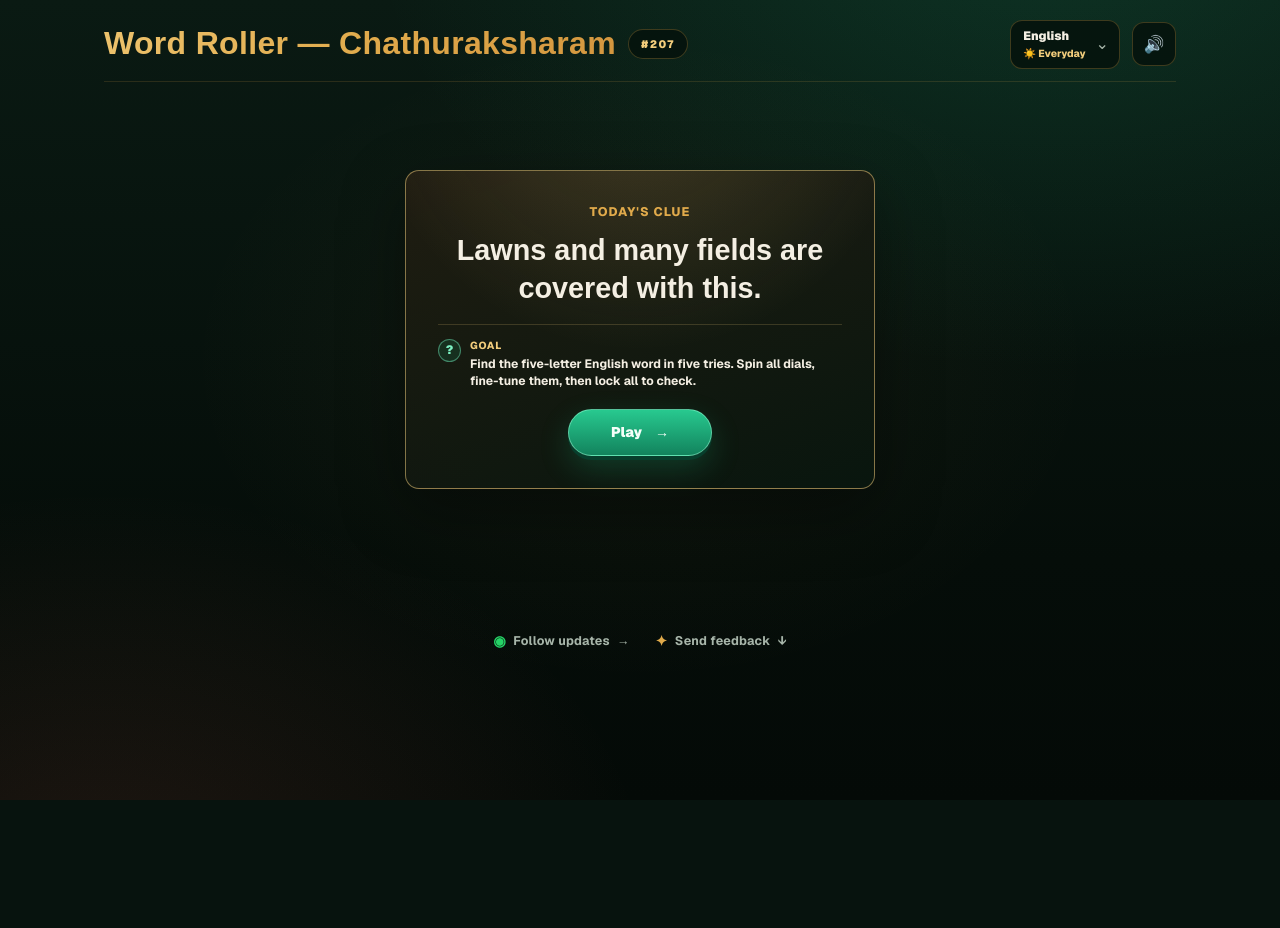
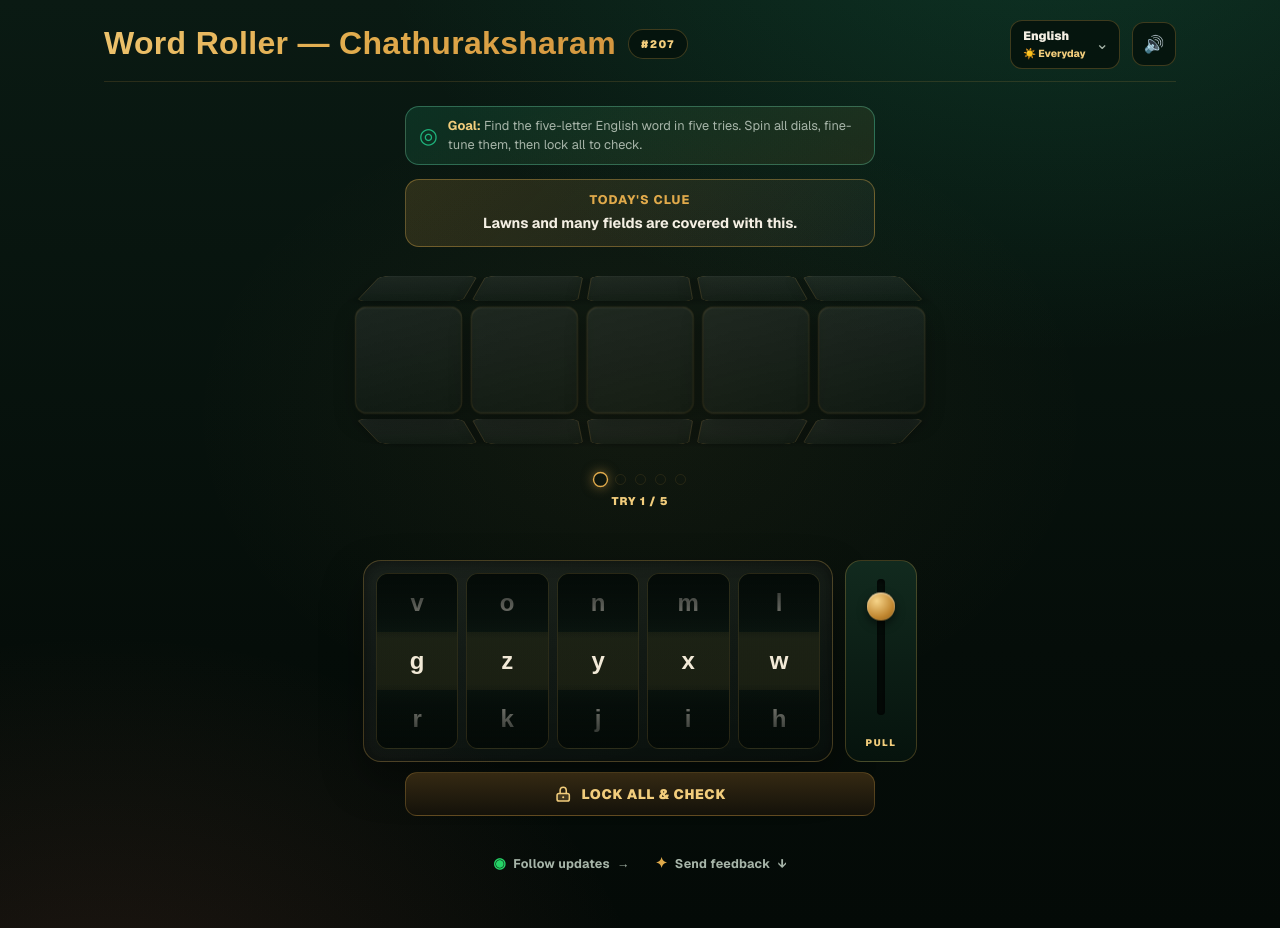
Before and after one commit to gireeshjr/chathuraksharam, a Next.js app: page / in a window 1280 px wide. Before the commit the page ends 800 px from the top, so only its background shows below. Built offline with nearby package versions, Linux system fonts and the light colour scheme; a web font is replaced by a local one.

Commit message:
Remove unrelated gameplay changes

```diff
--- a/app/components/SlotMachine.tsx
+++ b/app/components/SlotMachine.tsx
@@ -634,12 +634,7 @@ export default function SlotMachine({
 
     const onPointerDown = (event: PointerEvent) => {
       const target = event.target as HTMLElement;
-      // Keep the picker mounted through the confirmation button's full
-      // pointer sequence. Removing it on pointerdown shifts the layout and
-      // causes the subsequent click to miss the button.
-      if (!target.closest(".picker-pop, .reel-dial, .machine-lock")) {
-        closePicker(false);
-      }
+      if (!target.closest(".picker-pop, .reel-dial")) closePicker(false);
     };
 
     window.addEventListener("keydown", onKeyDown);
@@ -793,20 +788,6 @@ export default function SlotMachine({
       ref={machineRef}
       role="group"
     >
-      <div className="machine-lock-wrap">
-        <button
-          aria-label={allLocked ? "Checking the selected word" : "Lock all five dials and check the word"}
-          aria-pressed={allLocked}
-          className={`machine-lock ${allLocked ? "locked" : ""} ${!interacted ? "waiting" : ""} ${guideStep === "lock" ? "coach-target" : ""}`}
-          disabled={disabled || spinning || allLocked || !interacted}
-          onClick={submitAllLocks}
-          type="button"
-        >
-          <LockIcon open={false} />
-          {allLocked ? "Checking…" : interacted ? "Lock all & check" : guideLabels.pick}
-        </button>
-        {guideStep === "lock" ? <span className="coach-tip machine-lock-tip">{guideLabels.lock}</span> : null}
-      </div>
       <div className="machine-body">
         <div className="reel-bank">
           {positions.map((position, i) => {
@@ -916,6 +897,21 @@ export default function SlotMachine({
         <span className="sr-only">Press Space to pull the lever.</span>
       </div>
 
+      <div className="machine-lock-wrap">
+        <button
+          aria-label={allLocked ? "Checking the selected word" : "Lock all five dials and check the word"}
+          aria-pressed={allLocked}
+          className={`machine-lock ${allLocked ? "locked" : ""} ${guideStep === "lock" ? "coach-target" : ""}`}
+          disabled={disabled || spinning || allLocked}
+          onClick={submitAllLocks}
+          type="button"
+        >
+          <LockIcon open={false} />
+          {allLocked ? "Checking…" : "Lock all & check"}
+        </button>
+        {guideStep === "lock" ? <span className="coach-tip machine-lock-tip">{guideLabels.lock}</span> : null}
+      </div>
+
       {/* Inline callout: pops down under the reels with a caret pointing
           at the targeted reel. A pick advances to the next reel; tapping a
           different reel moves the caret there directly. */}
--- a/app/globals.css
+++ b/app/globals.css
@@ -701,136 +701,6 @@ button {
 
 .game-goal strong { color: var(--gold-bright); }
 
-/* Clue-first opening. Once play begins, the original drum and reel machine
-   return in one stable control stack; only the clue compacts. */
-.puzzle-clue.opening {
-  background:
-    radial-gradient(circle at 50% -30%, rgba(242, 205, 124, 0.18), transparent 58%),
-    linear-gradient(160deg, rgba(33, 29, 18, 0.96), rgba(9, 22, 15, 0.94));
-  border-color: rgba(242, 205, 124, 0.52);
-  box-shadow: 0 22px 64px rgba(0, 0, 0, 0.36);
-  margin-top: clamp(2rem, 8vh, 5rem);
-  padding: clamp(1.35rem, 4vw, 2rem);
-}
-
-.puzzle-clue.opening > p:not(.clue-english) {
-  font-family: "RIT Meera New", var(--font-display), sans-serif;
-  font-size: clamp(1.25rem, 4.5vw, 1.8rem);
-  line-height: 1.35;
-  margin: 0.55rem auto 0;
-  max-width: 25ch;
-}
-
-.opening-goal {
-  align-items: flex-start;
-  border-top: 1px solid rgba(242, 205, 124, 0.18);
-  color: var(--ink-dim);
-  display: flex;
-  font-size: 0.76rem;
-  gap: 9px;
-  line-height: 1.45;
-  margin: 1rem auto 0;
-  max-width: 34rem;
-  padding-top: 0.85rem;
-  text-align: left;
-}
-
-.opening-goal > span,
-.clue-help summary {
-  align-items: center;
-  background: rgba(31, 180, 125, 0.14);
-  border: 1px solid rgba(120, 245, 195, 0.44);
-  border-radius: 50%;
-  color: #7df1c2;
-  display: inline-flex;
-  flex: 0 0 auto;
-  font-family: var(--font-geist-sans), sans-serif;
-  font-size: 0.76rem;
-  font-weight: 900;
-  height: 23px;
-  justify-content: center;
-  width: 23px;
-}
-
-.opening-goal strong {
-  color: var(--gold-bright);
-  display: block;
-  font-size: 0.64rem;
-  letter-spacing: 0.08em;
-  margin-bottom: 2px;
-  text-transform: uppercase;
-}
-
-.clue-ready {
-  align-items: center;
-  background: linear-gradient(180deg, #28c98f, #12835d);
-  border: 1px solid rgba(143, 245, 205, 0.55);
-  border-radius: 999px;
-  box-shadow: 0 4px 0 #073e2c, 0 12px 30px rgba(31, 180, 125, 0.24);
-  color: #f5fff9;
-  display: inline-flex;
-  font-size: 0.88rem;
-  font-weight: 900;
-  gap: 0.8rem;
-  justify-content: center;
-  margin-top: 1.15rem;
-  min-width: 9rem;
-  padding: 0.75rem 1.15rem;
-}
-
-.clue-ready:hover,
-.clue-ready:focus-visible { filter: brightness(1.1); outline: 2px solid rgba(143, 245, 205, 0.65); outline-offset: 3px; }
-.clue-ready:active { box-shadow: 0 1px 0 #073e2c; transform: translateY(3px); }
-
-.puzzle-clue.compact {
-  margin-bottom: 10px;
-  padding: 9px 44px 10px 12px;
-  position: relative;
-}
-
-.puzzle-clue.compact strong { display: inline; margin-right: 0.45rem; }
-.puzzle-clue.compact > p { display: inline; }
-.puzzle-clue.compact > .clue-english { display: block; }
-
-.clue-help {
-  position: absolute;
-  right: 9px;
-  top: 8px;
-  z-index: 40;
-}
-
-.clue-help summary { cursor: pointer; list-style: none; }
-.clue-help summary::-webkit-details-marker { display: none; }
-.clue-help[open] summary { background: var(--emerald); color: #06150f; }
-
-.clue-help > div {
-  background: linear-gradient(160deg, rgba(18, 39, 29, 0.995), rgba(6, 18, 12, 0.995));
-  border: 1px solid rgba(120, 245, 195, 0.48);
-  border-radius: 12px;
-  box-shadow: 0 16px 42px rgba(0, 0, 0, 0.55);
-  color: var(--ink);
-  line-height: 1.5;
-  padding: 12px 14px;
-  position: absolute;
-  right: 0;
-  text-align: left;
-  top: calc(100% + 8px);
-  width: min(420px, calc(100vw - 42px));
-}
-
-.clue-help > div strong {
-  color: var(--gold-bright);
-  display: block;
-  font-size: 0.68rem;
-  letter-spacing: 0.08em;
-  margin: 0 0 4px;
-  text-transform: uppercase;
-}
-
-.clue-help > div p { color: var(--ink); font-size: 0.78rem; font-weight: 600; }
-
-.play-act { animation: puzzle-content-arrive 420ms cubic-bezier(0.22, 0.8, 0.24, 1) both; }
-
 .puzzle-clue.arriving,
 .game-goal.arriving {
   animation: puzzle-content-arrive 760ms cubic-bezier(0.22, 0.8, 0.24, 1) both;
@@ -1290,7 +1160,7 @@ button {
 }
 
 .machine-lock-wrap {
-  margin: 0 auto 10px;
+  margin: 10px auto 0;
   max-width: 470px;
   position: relative;
 }
@@ -1317,7 +1187,6 @@ button {
 .machine-lock:hover:not(:disabled), .machine-lock:focus-visible { background: linear-gradient(180deg, rgba(78, 59, 24, 0.99), rgba(31, 26, 12, 0.99)); border-color: var(--gold); outline: none; }
 .machine-lock:disabled { cursor: not-allowed; opacity: 0.45; }
 .machine-lock.locked { background: linear-gradient(180deg, rgba(15, 69, 48, 0.98), rgba(6, 31, 21, 0.98)); border-color: var(--emerald); color: #8ff5cd; }
-.machine-lock.waiting { background: rgba(11, 25, 17, 0.9); border-color: rgba(255, 255, 255, 0.12); color: var(--ink-faint); }
 .machine-lock-tip { bottom: calc(100% + 9px); }
 .machine-lock-tip::after { border-top: 6px solid var(--gold); bottom: -6px; }
 
--- a/app/page.tsx
+++ b/app/page.tsx
@@ -415,7 +415,6 @@ export default function Home() {
   const [showResultModal, setShowResultModal] = useState(false);
   const [showStreamMenu, setShowStreamMenu] = useState(false);
   const [machineResetKey, setMachineResetKey] = useState(0);
-  const [playStarted, setPlayStarted] = useState(false);
 
   useEffect(() => {
     document.documentElement.lang = pack.locale;
@@ -547,9 +546,8 @@ export default function Home() {
     [answer.word, pack, playableKeys, settledGuesses],
   );
 
-  // Keep the evaluated guess facing the player throughout its reveal, then
-  // roll forward to the next empty face so it is unmistakable that another
-  // turn has begun. Completed guesses remain available through the drum dots.
+  // Show the evaluated guess through its reveal, then roll to the next empty
+  // face so the start of another turn is unambiguous.
   const activeRow =
     revealing || gameOver
       ? Math.max(0, state.guesses.length - 1)
@@ -584,10 +582,9 @@ export default function Home() {
   );
   const continuationMessage = useMemo(() => {
     if (gameOver || revealing || state.guesses.length === 0) return "";
-    const lastGuess = state.guesses[state.guesses.length - 1];
     return getWrongGuessMessage(
       pack,
-      lastGuess,
+      state.guesses[state.guesses.length - 1],
       answer.word,
       state.guesses.length + 1,
     );
@@ -618,7 +615,6 @@ export default function Home() {
     setCopied(false);
     setShowResultModal(false);
     setRevealing(false);
-    setPlayStarted(initial.guesses.length > 0 || initial.solved);
     const savedSound = window.localStorage.getItem(SOUND_KEY) !== "off";
     setSoundOn(savedSound);
     setSfxEnabled(savedSound);
@@ -841,12 +837,10 @@ export default function Home() {
 
   function nextPuzzle() {
     setShowResultModal(false);
-    setPlayStarted(false);
     setPuzzleId((current) => current + 1);
   }
 
   function chooseLanguage(id: string) {
-    setPlayStarted(false);
     setLanguageId(id);
     setCategoryId("everyday");
     updateStreamUrl(id, "everyday");
@@ -854,7 +848,6 @@ export default function Home() {
   }
 
   function chooseCategory(id: string) {
-    setPlayStarted(false);
     setCategoryId(id);
     updateStreamUrl(pack.id, id);
     setPuzzleId(getDailyPuzzleId());
@@ -1050,9 +1043,16 @@ export default function Home() {
               aria-label={`${pack.name} ${category.label} word puzzle`}
               className="puzzle-panel tilt-body mx-auto w-full max-w-xl"
             >
+              <aside
+                className="game-goal arriving"
+                key={`goal-${pack.id}-${category.id}-${puzzleId}`}
+              >
+                <span aria-hidden="true">◎</span>
+                <p><strong>{pack.goal.label}:</strong> {pack.goal.text}</p>
+              </aside>
               <section
                 aria-labelledby="puzzle-clue-label"
-                className={`puzzle-clue arriving ${playStarted ? "compact" : "opening"}`}
+                className="puzzle-clue arriving"
                 key={`clue-${pack.id}-${category.id}-${puzzleId}`}
               >
                 <strong id="puzzle-clue-label">{pack.hintLabel}</strong>
@@ -1062,45 +1062,7 @@ export default function Home() {
                     <span>English:</span> {answer.clueEnglish}
                   </p>
                 ) : null}
-                {!playStarted ? (
-                  <div className="opening-goal">
-                    <span aria-hidden="true">?</span>
-                    <p><strong>{pack.goal.label}</strong> {pack.goal.text}</p>
-                  </div>
-                ) : (
-                  <details className="clue-help">
-                    <summary aria-label={`${pack.goal.label}: show instructions`}>?</summary>
-                    <div>
-                      <strong>{pack.goal.label}</strong>
-                      <p>{pack.goal.text}</p>
-                    </div>
-                  </details>
-                )}
-                {!playStarted && !gameOver ? (
-                  <button
-                    className="clue-ready"
-                    onClick={() => {
-                      setPlayStarted(true);
-                      sfx.key();
-                    }}
-                    type="button"
-                  >
-                    {pack.id === "ml"
-                      ? "കളിക്കാം"
-                      : pack.id === "hi"
-                        ? "खेलें"
-                        : pack.id === "es"
-                          ? "Jugar"
-                          : "Play"}
-                    <span aria-hidden="true">→</span>
-                  </button>
-                ) : null}
               </section>
-              <span className="sr-only">
-                English letter reels. Malayalam letter reels. Pull the lever.
-              </span>
-              {playStarted || gameOver ? (
-                <div className="play-act arriving">
               <WordDrum
                 activeRow={activeRow}
                 attemptLabel={pack.attemptLabel}
@@ -1134,8 +1096,6 @@ export default function Home() {
                 roundKey={`${pack.id}-${category.id}-${puzzleId}-${state.guesses.length}-${machineResetKey}`}
                 usedWords={state.guesses}
               />
-                </div>
-              ) : null}
 
               {roundOver ? (
                 <div className="mt-4 grid grid-cols-2 gap-3">
```
Also changed, not shown: 1 other file (tests, documents, lock files or other folders). Lines whose indentation alone changed are shown as unchanged.
